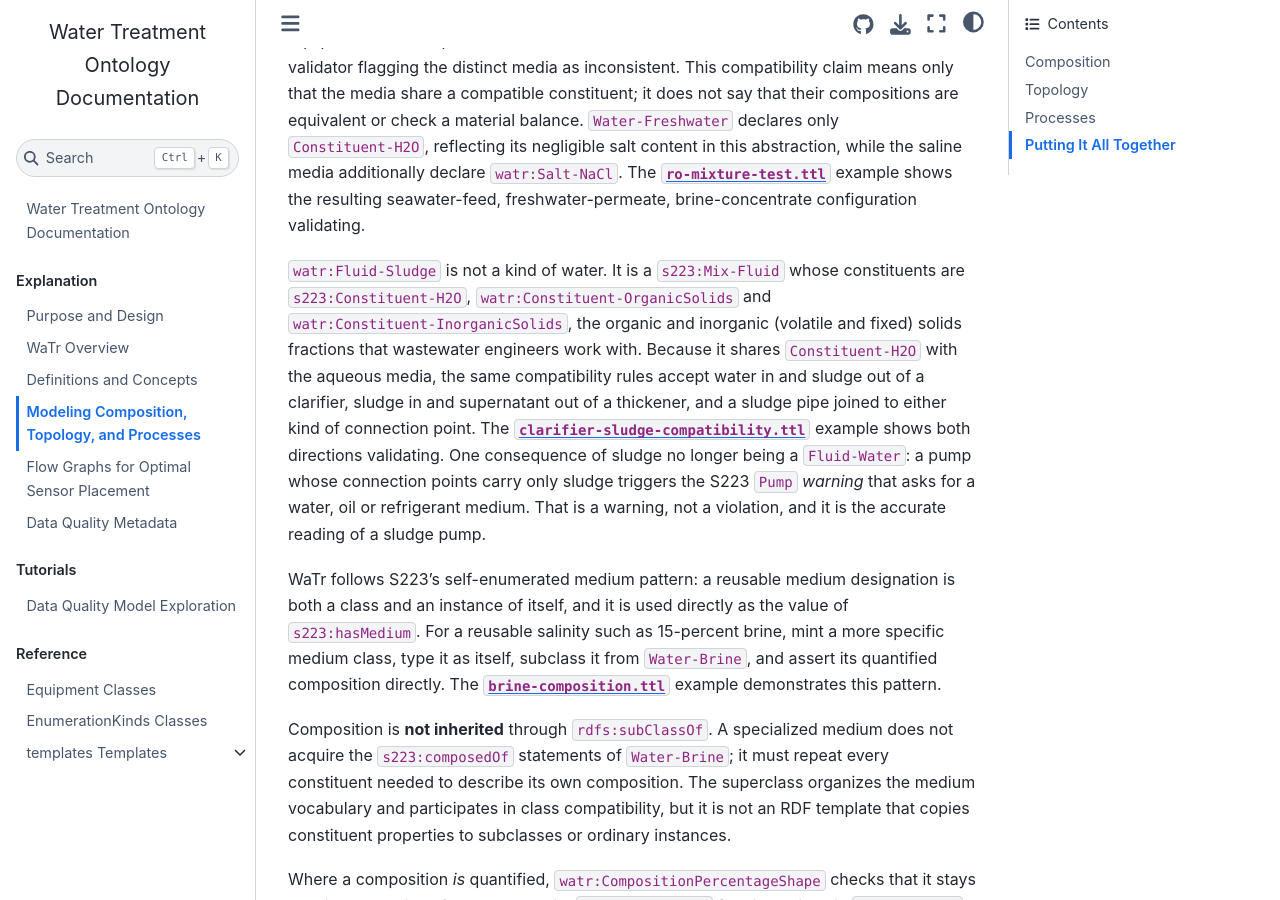
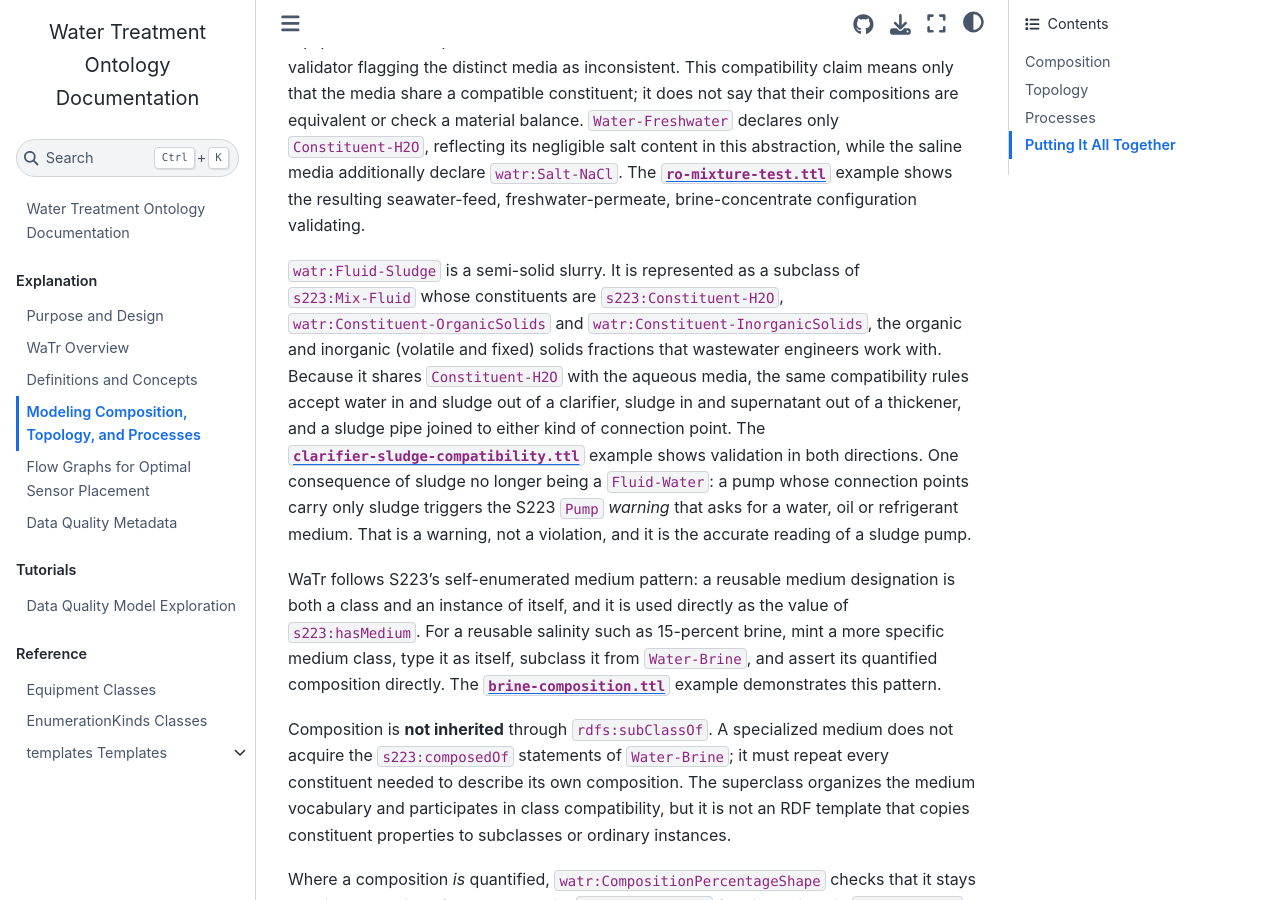
Before and after one commit to DataDrivenCPS/water-ontology, a Jupyter Book: the page built from docs/explanation/processes.md, in a window 1280 px wide and 900 px high, scrolled down 3931 px. Built offline with Jupyter Book 1.0.4 settings and Sphinx 7.4.7 and the Sphinx Book theme 1.1.4, drawn with Linux system fonts in a browser that asks for light colours.

Commit message:
minor wording change

```diff
--- a/docs/explanation/processes.md
+++ b/docs/explanation/processes.md
@@ -124,7 +124,7 @@ watr:Water-Seawater
 
 Because seawater, brackish water, brine, and freshwater all declare `s223:Constituent-H2O`, S223 treats them as mutually compatible: a single piece of equipment can accept a seawater feed and emit freshwater and brine streams without the validator flagging the distinct media as inconsistent. This compatibility claim means only that the media share a compatible constituent; it does not say that their compositions are equivalent or check a material balance. `Water-Freshwater` declares only `Constituent-H2O`, reflecting its negligible salt content in this abstraction, while the saline media additionally declare `watr:Salt-NaCl`. The [`ro-mixture-test.ttl`](../../examples/ro-mixture-test.ttl) example shows the resulting seawater-feed, freshwater-permeate, brine-concentrate configuration validating.
 
-`watr:Fluid-Sludge` is not a kind of water. It is a `s223:Mix-Fluid` whose constituents are `s223:Constituent-H2O`, `watr:Constituent-OrganicSolids` and `watr:Constituent-InorganicSolids`, the organic and inorganic (volatile and fixed) solids fractions that wastewater engineers work with. Because it shares `Constituent-H2O` with the aqueous media, the same compatibility rules accept water in and sludge out of a clarifier, sludge in and supernatant out of a thickener, and a sludge pipe joined to either kind of connection point. The [`clarifier-sludge-compatibility.ttl`](../../examples/clarifier-sludge-compatibility.ttl) example shows both directions validating. One consequence of sludge no longer being a `Fluid-Water`: a pump whose connection points carry only sludge triggers the S223 `Pump` *warning* that asks for a water, oil or refrigerant medium. That is a warning, not a violation, and it is the accurate reading of a sludge pump.
+`watr:Fluid-Sludge` is a semi-solid slurry. It is represented as a subclass of `s223:Mix-Fluid` whose constituents are `s223:Constituent-H2O`, `watr:Constituent-OrganicSolids` and `watr:Constituent-InorganicSolids`, the organic and inorganic (volatile and fixed) solids fractions that wastewater engineers work with. Because it shares `Constituent-H2O` with the aqueous media, the same compatibility rules accept water in and sludge out of a clarifier, sludge in and supernatant out of a thickener, and a sludge pipe joined to either kind of connection point. The [`clarifier-sludge-compatibility.ttl`](../../examples/clarifier-sludge-compatibility.ttl) example shows validation in both directions. One consequence of sludge no longer being a `Fluid-Water`: a pump whose connection points carry only sludge triggers the S223 `Pump` *warning* that asks for a water, oil or refrigerant medium. That is a warning, not a violation, and it is the accurate reading of a sludge pump.
 
 WaTr follows S223's self-enumerated medium pattern: a reusable medium designation is both a class and an instance of itself, and it is used directly as the value of `s223:hasMedium`. For a reusable salinity such as 15-percent brine, mint a more specific medium class, type it as itself, subclass it from `Water-Brine`, and assert its quantified composition directly. The [`brine-composition.ttl`](../../examples/brine-composition.ttl) example demonstrates this pattern.
 
```
